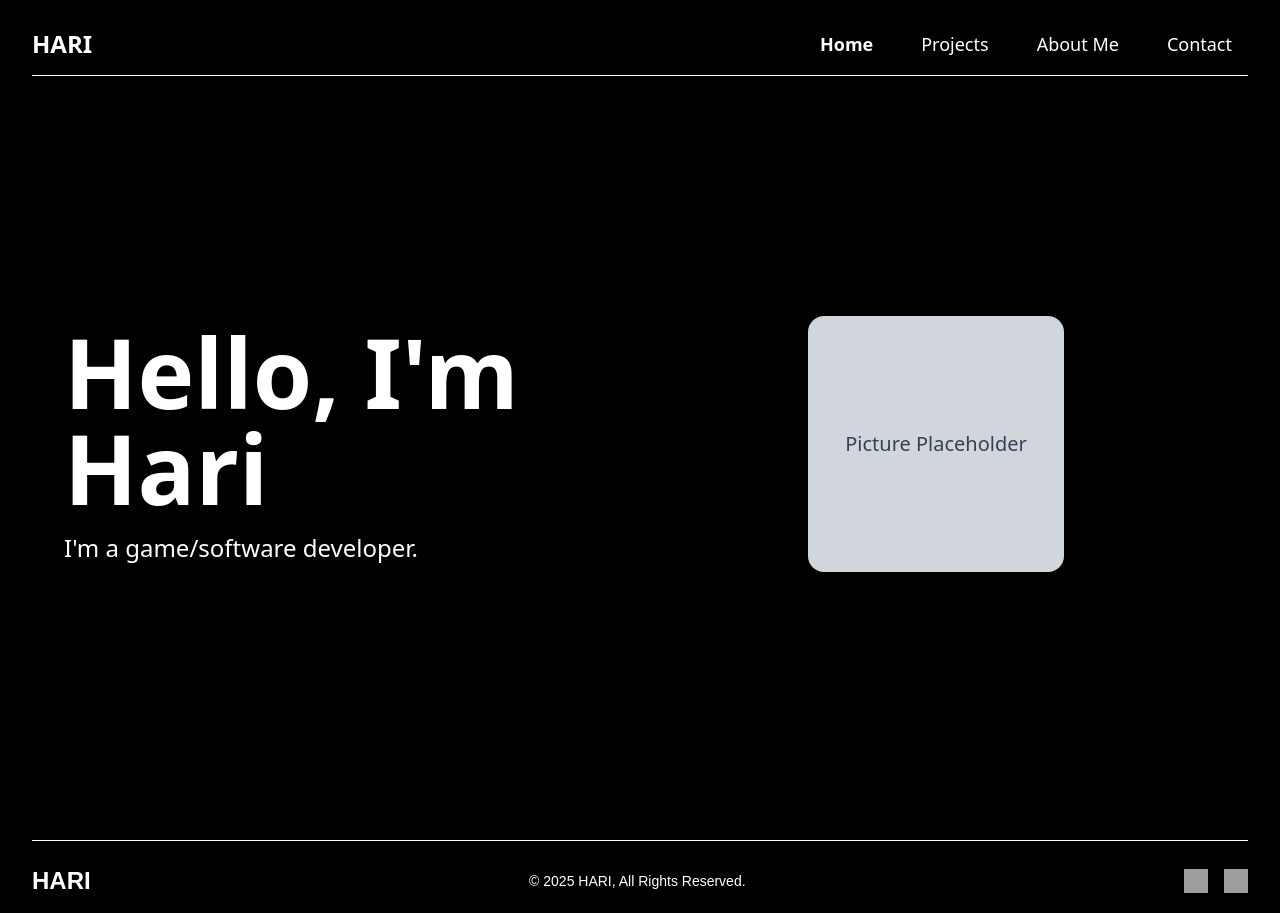
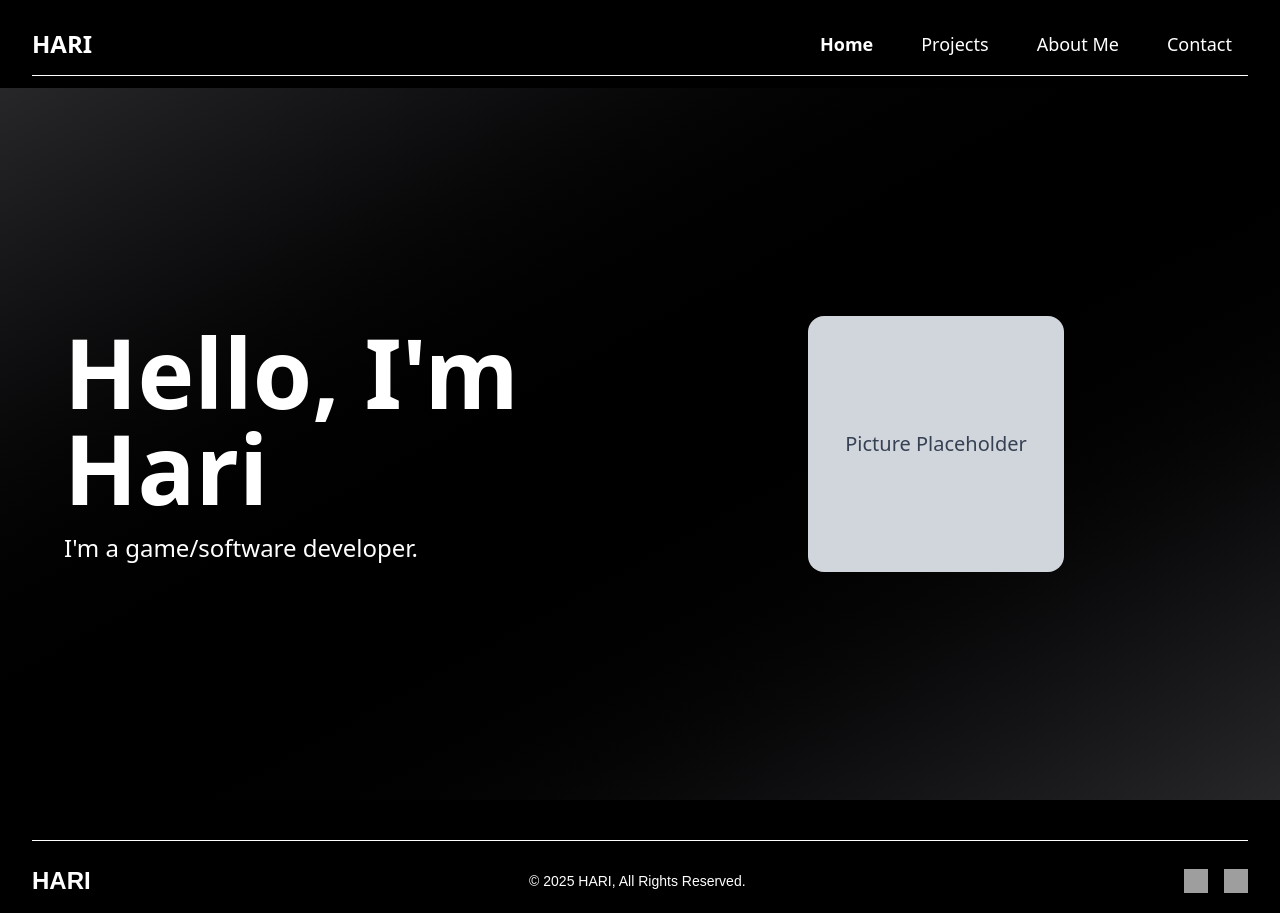
Before and after one commit to Hari-42/myportfolio, a Next.js app: page / in a window 1280 px wide. Built offline with nearby package versions, Linux system fonts and the light colour scheme; grey boxes are pictures that could not be loaded.

Commit message:
added gradient to the other ones

```diff
--- a/app/contact/page.js
+++ b/app/contact/page.js
@@ -87,7 +87,7 @@ export default function Contact() {
             </header>
 
             {/* Contact Section */}
-            <main className="flex-1 flex justify-center items-center px-4 py-10">
+            <main className="flex-1 flex justify-center items-center px-4 py-10 bg-gradient-to-bl from-zinc-800 via-black to-zinc-800">
                 <motion.div
                     className="flex flex-col md:flex-row overflow-hidden shadow-lg w-full max-w-4xl"
                     initial="hidden"
--- a/app/page.js
+++ b/app/page.js
@@ -56,8 +56,8 @@ export default function Home() {
             </header>
 
             {/* Main Content */}
-            <main className="flex-1 flex items-center justify-center text-white px-8">
-                <motion.div
+            <main className="flex-1 flex items-center justify-center text-white px-8 bg-gradient-to-br from-zinc-800 via-black to-zinc-800">
+            <motion.div
                     className="grid grid-cols-1 md:grid-cols-2 gap-8 max-w-6xl w-full"
                     initial="hidden"
                     whileInView="visible"
```
